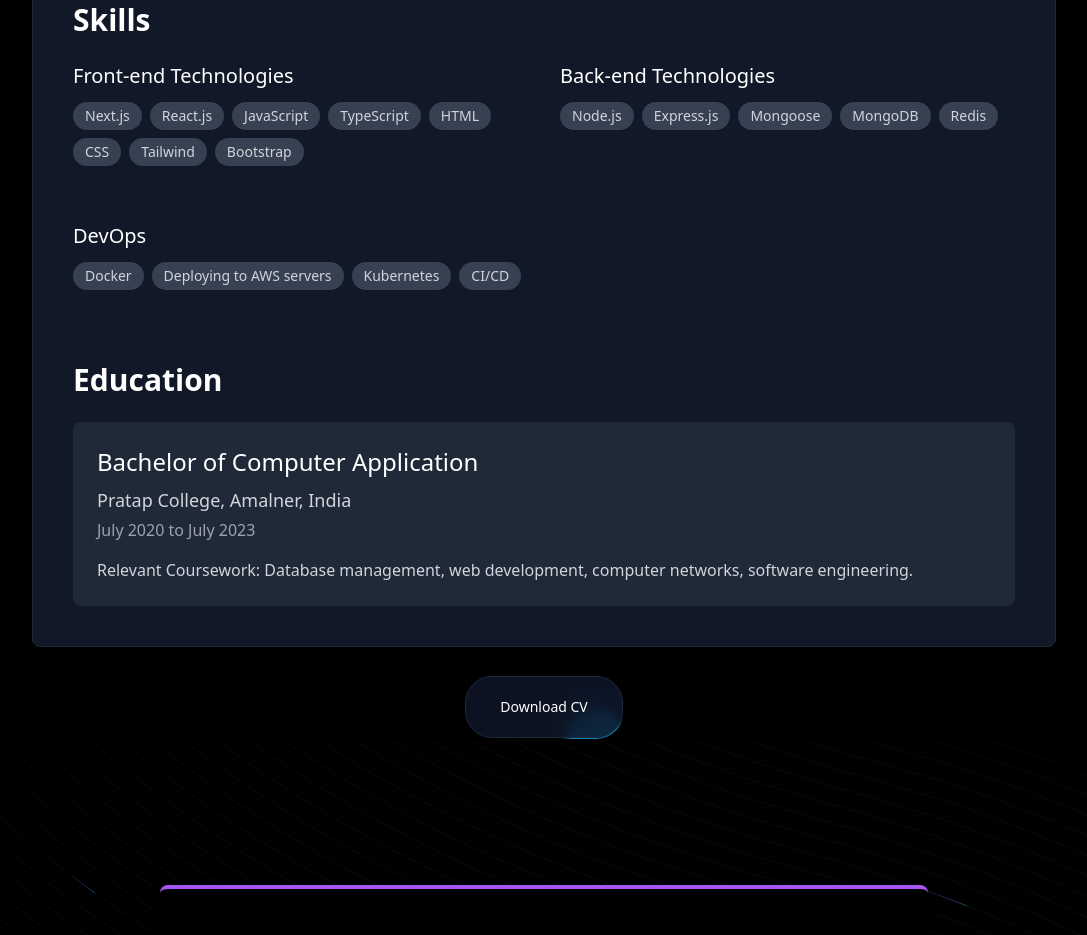
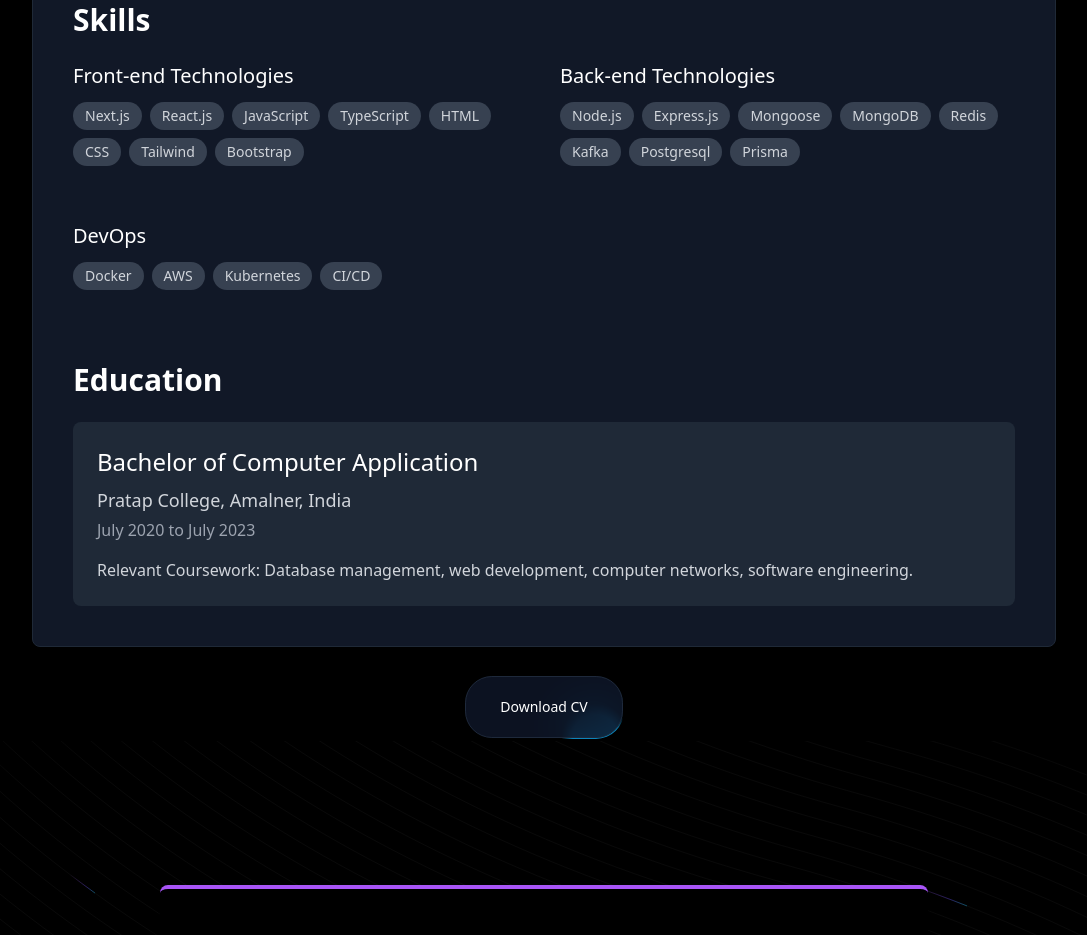
Before and after one commit to ShubhamPatilSp/My_Portfolio-, a Next.js app: page / in a window 1280 px wide. Shown: the part 5720-6655 px from the top of the page, without its empty margins (96-1183 px from the left). Built offline with nearby package versions, Linux system fonts and the light colour scheme.

Commit message:
resume update

```diff
--- a/src/app/componets/Resume.tsx
+++ b/src/app/componets/Resume.tsx
@@ -140,13 +140,16 @@
                                     "Mongoose",
                                     "MongoDB",
                                     "Redis",
+                                    "Kafka",
+                                    "Postgresql",
+                                    "Prisma",
                                 ]}
                             />
                             <SkillCategory
                                 title="DevOps"
                                 skills={[
                                     "Docker",
-                                    "Deploying to AWS servers",
+                                    "AWS",
                                     "Kubernetes",
                                     "CI/CD",
                                 ]}
```
